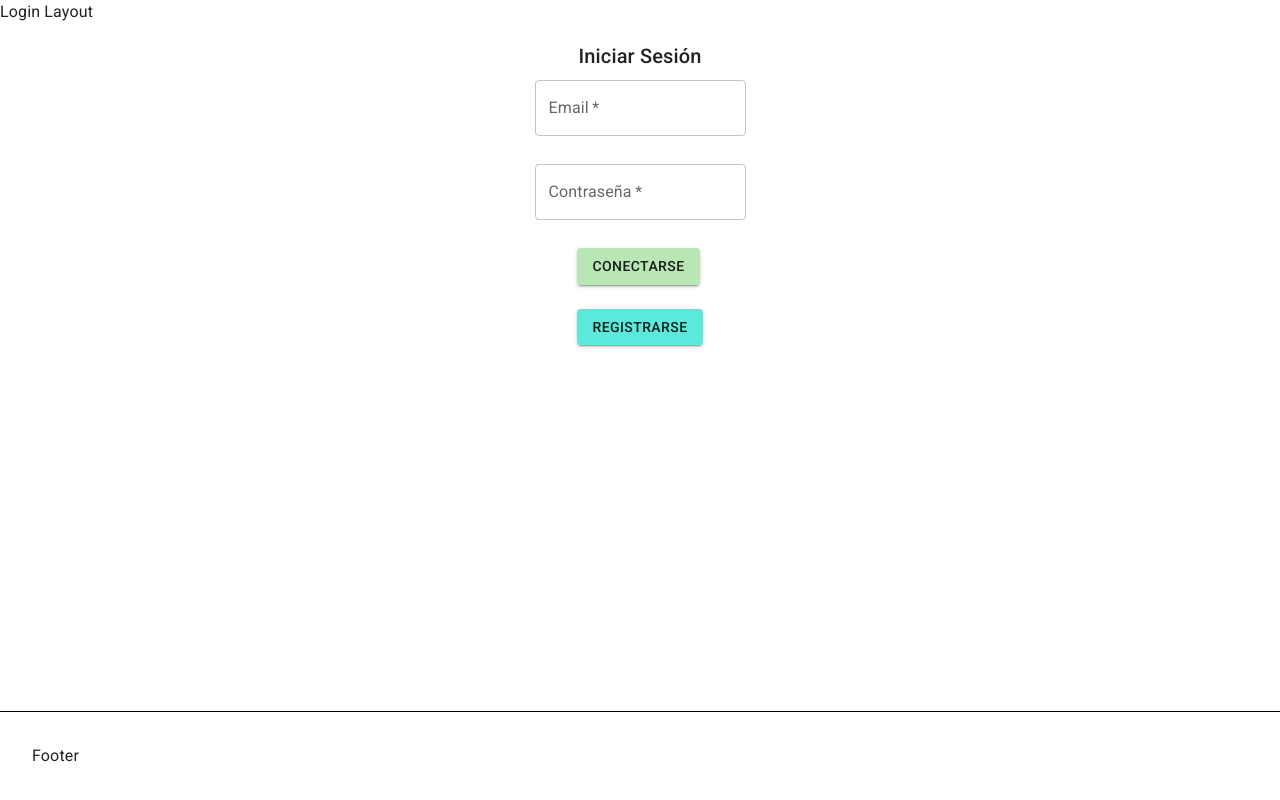
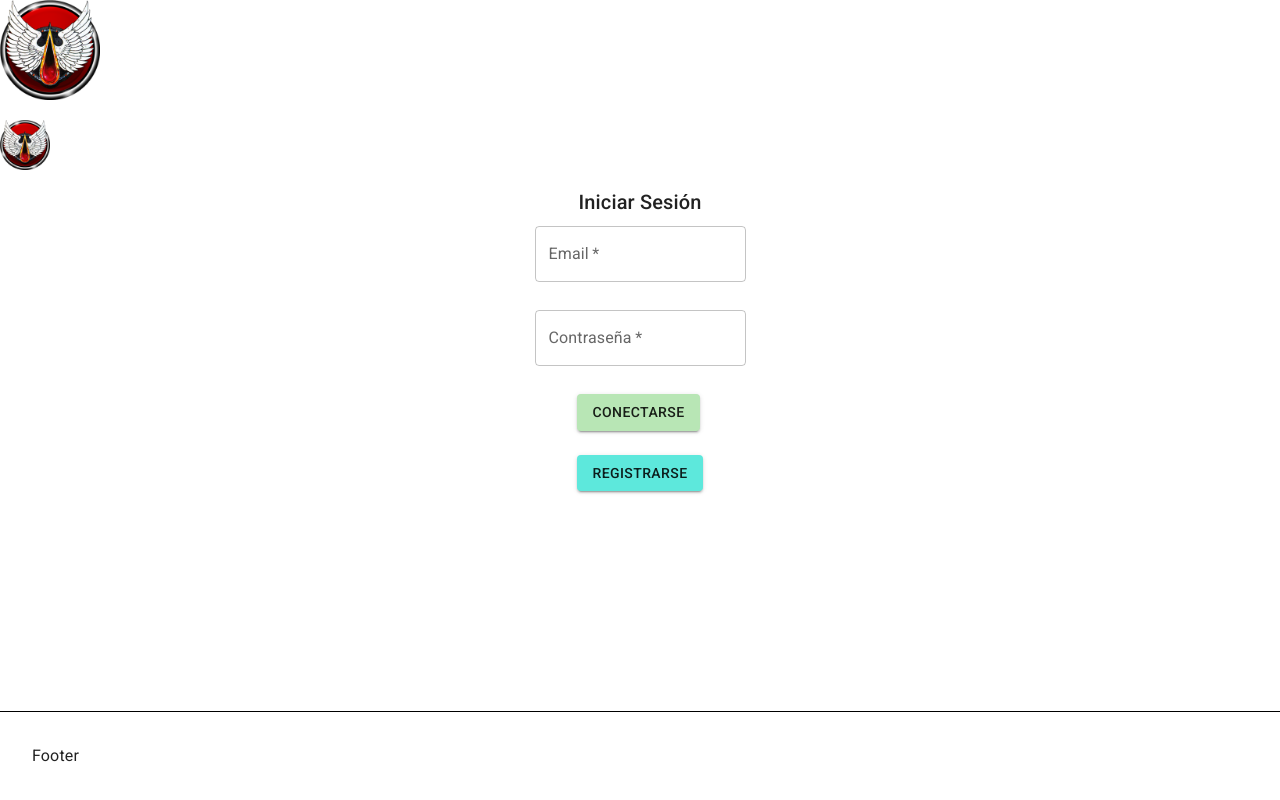
Before and after one commit to pplanaturmo/inr-app-react, a React (Vite) app: page / in a window 1280 px wide. Built offline with nearby package versions, Linux system fonts and the light colour scheme.

Commit message:
added icon

```diff
--- /dev/null
+++ b/src/components/icon-components/ProjectIcon.tsx
@@ -0,0 +1,31 @@
+import React from "react";
+import { Box } from "@mui/material";
+import projectIcon from "../../assets/images/iconoProyecto.png";
+
+interface ProjectIconProps {
+  width?: string | number;
+  height?: string | number;
+  style?: React.CSSProperties;
+}
+
+const ProjectIcon: React.FC<ProjectIconProps> = ({
+  width = "auto",
+  height = "auto",
+  style = {},
+}) => {
+  return (
+    <Box
+      component="img"
+      src={projectIcon}
+      alt="Project Icon"
+      sx={{
+        width: width,
+        height: height,
+        objectFit: "contain",
+        ...style,
+      }}
+    />
+  );
+};
+
+export default ProjectIcon;
--- a/src/layouts/LoginLayout.tsx
+++ b/src/layouts/LoginLayout.tsx
@@ -1,6 +1,7 @@
 import { Outlet } from "react-router-dom";
 import Footer from "../components/Footer";
 import Box from "@mui/material/Box/Box";
+import ProjectIcon from "../components/icon-components/ProjectIcon";
 
 export default function LoginLayout() {
   return (
@@ -13,7 +14,15 @@ export default function LoginLayout() {
           justifyContent: "center",
         }}
       >
-        <div>Login Layout</div>
+        <ProjectIcon
+          width="100px"
+          height="100px"
+          style={{ marginBottom: "20px" }}
+        />
+        <ProjectIcon
+          width="50px"
+          height="50px"
+        />
         <Outlet />
 
         <Footer />
```
Also changed, not shown: src/assets/layout/Layout.tsx (+12 -3 lines), src/assets/images/iconoProyecto.png (added).
